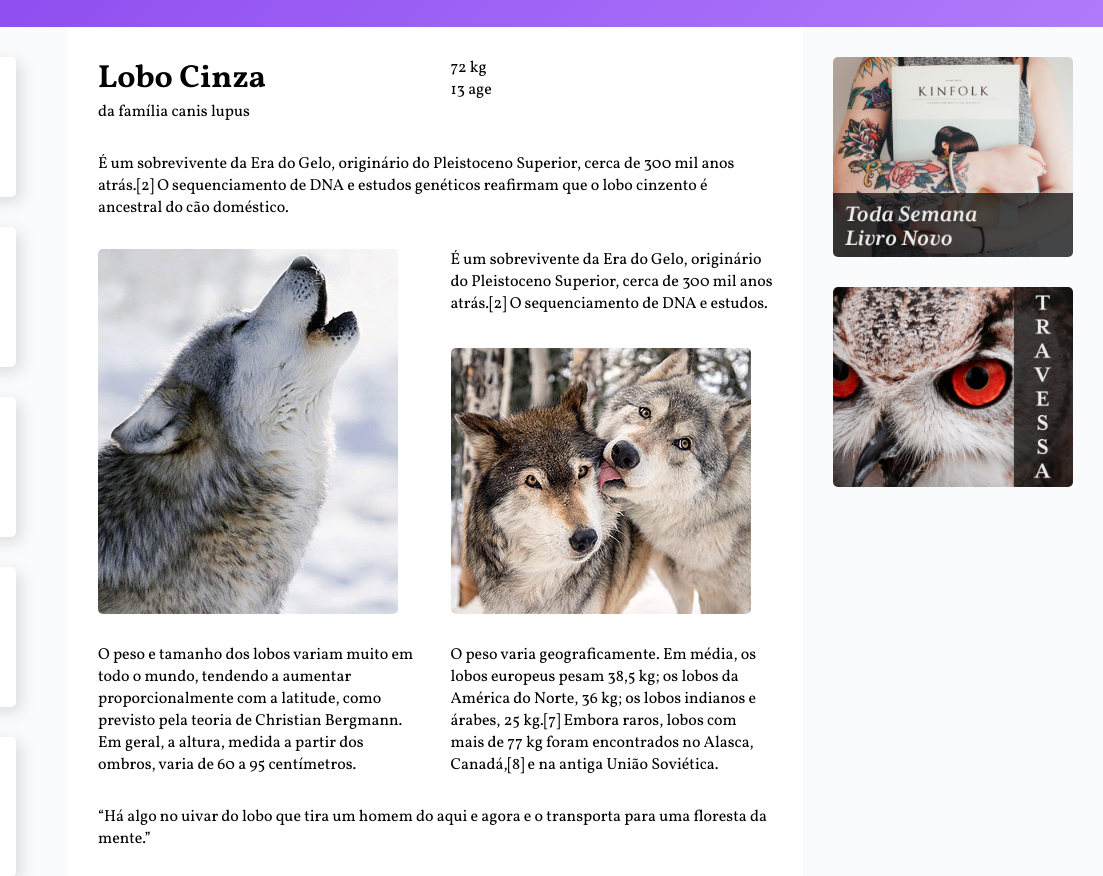
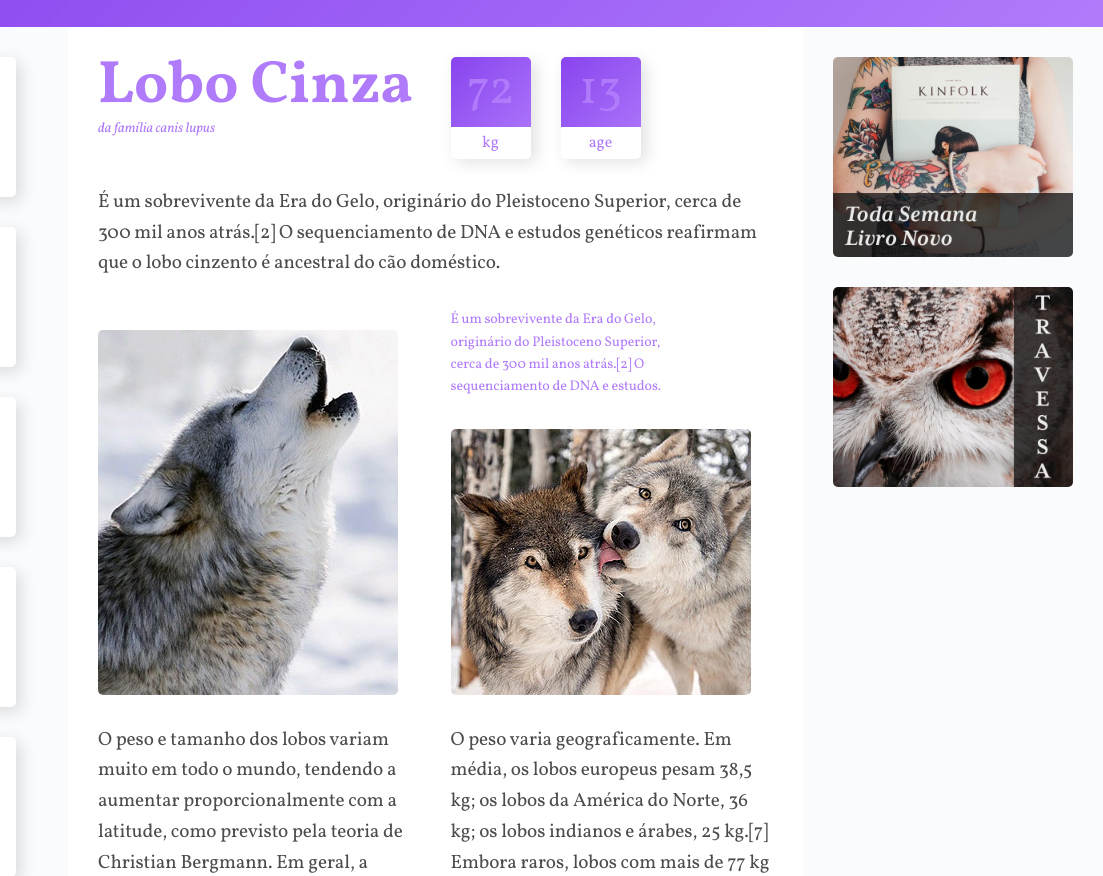
Before and after one commit to irailtonreis/wildbeast, a plain HTML site: page index.html in a window 1280 px wide. Shown: the part 78-954 px from the top of the page, 177-1280 px from the left. Drawn offline with Linux system fonts and the light colour scheme.

Commit message:
styles: adiciona estilos content

```diff
--- a/css/styles.css
+++ b/css/styles.css
@@ -100,7 +100,93 @@ img{
     gap: 30px;
 
 }
+.titulo {
+    color: #B07BFB;
+}
 
+.titulo h1 {
+    font-size: 3.75em;
+    line-height: 1;
+    font-weight: 700;
+}
+
+.titulo span {
+    font-size: 0.875em;
+    font-style: italic;
+}
+
+/* Caracteristicas */
+.caracteristicas {
+    display: flex;
+    align-items: flex-start;
+}
+.caracteristicas > div {
+    width: 80px;
+    text-align: center;
+    background: linear-gradient(135deg, #8844ee, #B07BFB);
+    border-radius: 5px;
+    box-shadow: 5px 5px 15px 0 rgb(44, 44, 44, 0.15);
+    position: relative;
+
+}
+
+.caracteristicas > div:first-child {
+    margin-right: 30px;
+}
+
+.caracteristicas span {
+    display: block;
+    color: #B07BFB;
+}
+
+.numero {
+    font-size: 3em;
+    line-height: 1;
+    margin: 10px auto;
+}
+
+.rotulo{
+    background: white;
+    border-radius: 0 0 5px 5px;
+    padding: 5px 0;
+    position: relative;
+    top: 2px;
+}
+
+.destaque {
+    font-size: 0.875em;
+    color: #B07BFB;
+    max-width: 16em;
+}
+
+.citacao, .atributos{
+    align-self: start;
+    padding: 30px;
+    border-radius: 5px;
+    box-shadow: 5px 5px 15px 0 rgb(44, 44, 44, 0.15);
+    background: linear-gradient(135deg, #8844ee, #b07dfb);
+}
+
+.citacao p {
+    font-size: 1.5em;
+    font-style: italic;
+    text-align: center;
+    color: white;
+    max-width: 500px;
+    margin: 0 auto;
+}
+
+.atributos li {
+    color: white;
+    font-family: Courier, monospace;
+    font-size: 1.25em;
+    padding: 15px;
+    border-bottom:
+}
+
+.atributos li + li {
+    border-top: 2px solid #B07BFB;
+}
 .col-wide {
     grid-column: 1 / -1;
 }
@@ -113,8 +199,23 @@ img{
 .image-2 {
     align-self: end;
 }
+
+/* Estilos content */
+p {
+    font-size: 1.2em;
+    line-height: 1.6;
+    letter-spacing: -0.005em;
+    color: rgba(0, 0, 0, .7)
+
+}
+
+.informacoes p + p {
+    margin-top: 30px;
+
+}
+
+
 /* Anúncios */
-
 .anuncios {
     grid-area: anuncios;
     background: #fafbfc;
--- a/index.html
+++ b/index.html
@@ -53,7 +53,7 @@
 
             <img class="image-1" src="img/wolf1.jpg" alt="Wolf 1">
 
-            <p>É um sobrevivente da Era do Gelo, originário do Pleistoceno Superior, cerca de 300 mil anos atrás.[2] O sequenciamento de DNA e estudos.</p>
+            <p class="destaque">É um sobrevivente da Era do Gelo, originário do Pleistoceno Superior, cerca de 300 mil anos atrás.[2] O sequenciamento de DNA e estudos.</p>
 
             <img class="image-2" src="img/wolf2.jpg" alt="Wolf 2">
 
```
